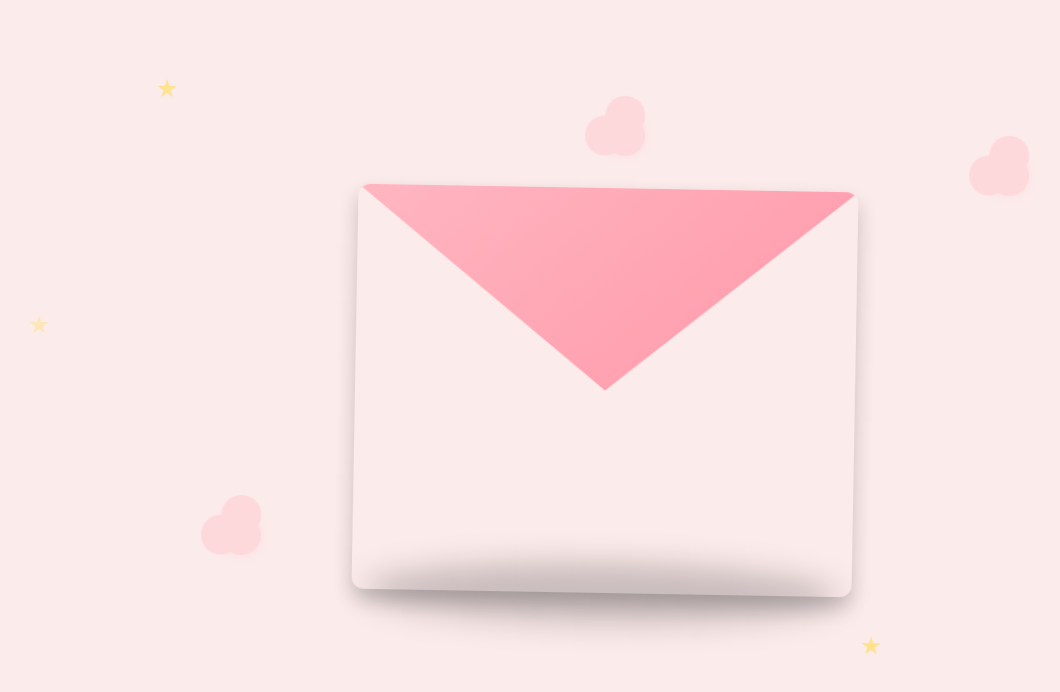
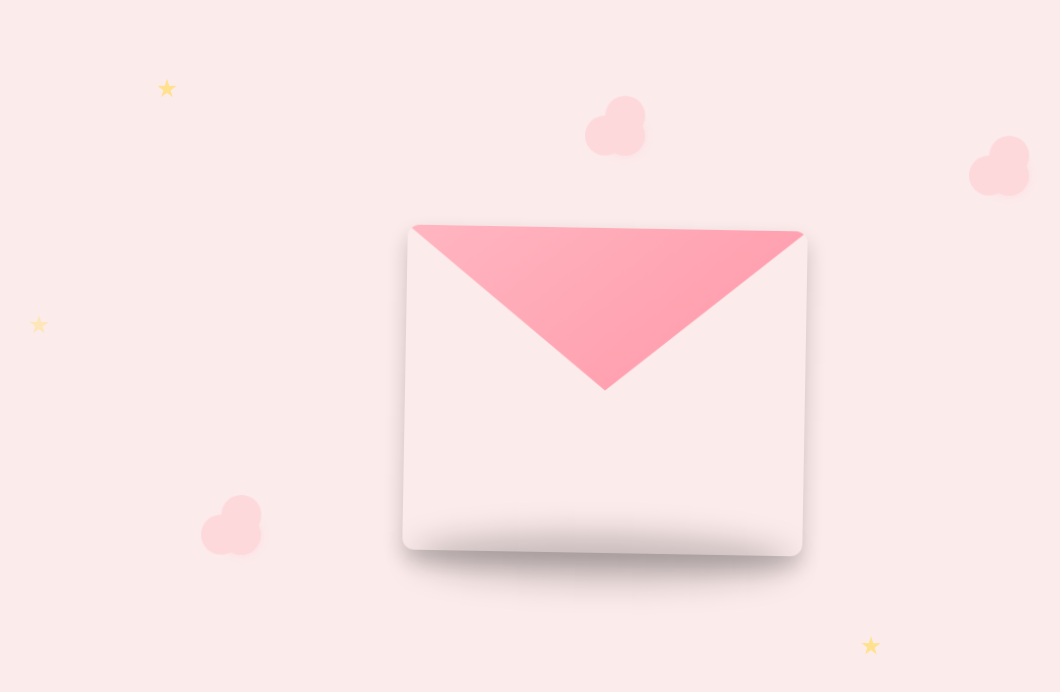
Before and after one commit to Noona360/razan, a plain HTML site: page index.html in a window 1280 px wide. Shown: the whole page, without its empty margins (35-1095 px from the left). Drawn offline with Linux system fonts and the light colour scheme.

Commit message:
style.css

```diff
--- a/style.css
+++ b/style.css
@@ -15,12 +15,11 @@ body {
     perspective: 1000px;
     z-index: 10;
     position: relative;
-    /* لجعل البطاقة تتموضع بشكل صحيح داخل الـ container */
     display: flex;
     justify-content: center;
     align-items: center;
     width: 100%;
-    height: 100vh; /* اجعل الكونتينر يأخذ كامل ارتفاع الشاشة */
+    height: 100vh;
 }
 
 /* حركة العوم للظرف */
@@ -73,14 +72,13 @@ body {
 
 .valentines {
     position: relative;
-    /* التعديل الرئيسي هنا ليتناسب مع حجم الشاشة */
-    width: 70vw; /* 70% من عرض الشاشة */
-    max-width: 500px; /* لا تتجاوز 500 بكسل على الشاشات الكبيرة جداً */
-    height: calc(70vw * (13 / 16)); /* الحفاظ على نسبة العرض إلى الارتفاع (تقريبا) */
-    max-height: 405px; /* لا تتجاوز 405 بكسل على الشاشات الكبيرة جداً */
-    /* ضمان ألا تصبح البطاقة كبيرة جداً على الشاشات العريضة جداً */
-    min-width: 280px; /* حد أدنى للعرض حتى لا تصبح صغيرة جداً على الجوالات */
-    min-height: 227px; /* حد أدنى للارتفاع */
+    /* التعديلات لتقليل حجم البطاقة */
+    width: 55vw; /* 55% من عرض الشاشة */
+    max-width: 400px; /* الحد الأقصى للعرض أصبح 400 بكسل */
+    height: calc(55vw * (13 / 16)); /* الحفاظ على النسبة */
+    max-height: 325px; /* الحد الأقصى للارتفاع أصبح 325 بكسل */
+    min-width: 250px; /* حد أدنى أصغر قليلاً */
+    min-height: 203px; /* حد أدنى أصغر قليلاً */
 
     cursor: pointer;
     transform-style: preserve-3d;
@@ -127,8 +125,8 @@ body {
 
 .card {
     background-color: #fffaf0; /* لون أوف وايت للبطاقة */
-    /* البادنج أيضاً يجب أن يكون متجاوباً */
-    padding: clamp(20px, 6vw, 50px); /* حجم بادنج يتراوح من 20px إلى 50px حسب عرض الشاشة */
+    /* البادنج أيضاً أصغر قليلاً */
+    padding: clamp(15px, 4vw, 40px);
     box-sizing: border-box;
     display: flex;
     flex-direction: column;
@@ -162,8 +160,8 @@ body {
 }
 
 .valentines.open .card {
-    /* قيمة الرفع يجب أن تكون نسبية أيضاً أو ثابتة صغيرة */
-    transform: translateY(-10%); /* -10% من ارتفاع البطاقة نفسها */
+    /* هذه القيمة لا تحتاج لتغيير لأنها نسبة مئوية */
+    transform: translateY(-10%);
     opacity: 1;
     z-index: 5;
     transition-delay: 0.3s;
@@ -171,8 +169,8 @@ body {
 
 .card .text {
     color: #4b0082;
-    /* حجم الخط يتناسب مع البطاقة التي تتناسب مع الشاشة */
-    font-size: clamp(1.2em, 3.5vw, 2.2em); /* تعديل clamp ليتناسب بشكل أفضل */
+    /* حجم الخط أصغر ليتناسب مع البطاقة الأصغر */
+    font-size: clamp(1em, 2.5vw, 1.8em);
     line-height: 1.4;
     font-weight: 600;
     text-shadow: 1px 1px 2px rgba(0,0,0,0.05);
@@ -194,10 +192,10 @@ body {
     bottom: -30px;
     left: 50%;
     transform: translateX(-50%);
-    /* الظل يجب أن يتناسب أيضاً */
-    width: calc(70vw * 0.95); /* أقل قليلاً من عرض الظرف */
-    max-width: 475px; /* لا يتجاوز 475 بكسل */
-    height: clamp(40px, 10vw, 60px); /* ارتفاع يتناسب مع الشاشة */
+    /* الظل أصغر ليتناسب مع البطاقة الأصغر */
+    width: calc(55vw * 0.95);
+    max-width: 380px;
+    height: clamp(30px, 8vw, 50px);
     background: rgba(0, 0, 0, 0.2);
     border-radius: 50%;
     filter: blur(15px);
@@ -263,7 +261,7 @@ body {
     animation: backgroundFloat 5s ease-in-out infinite alternate;
 }
 
-/* النجوم في الخلفية - حافظنا على القيم الثابتة لأنها صغيرة ولن تتأثر كثيراً */
+/* النجوم في الخلفية */
 .star-bg-1, .star-bg-2, .star-bg-3 {
     background-color: #ffe082;
     width: 20px;
@@ -280,7 +278,7 @@ body {
 .star-bg-3 { top: 40%; left: 5%; transform: scale(0.9); animation-delay: 2s; }
 
 
-/* الأزهار في الخلفية - حافظنا على القيم الثابتة أيضاً */
+/* الأزهار في الخلفية */
 .flower-1, .flower-2, .flower-3 {
     width: 40px;
     height: 40px;
```
